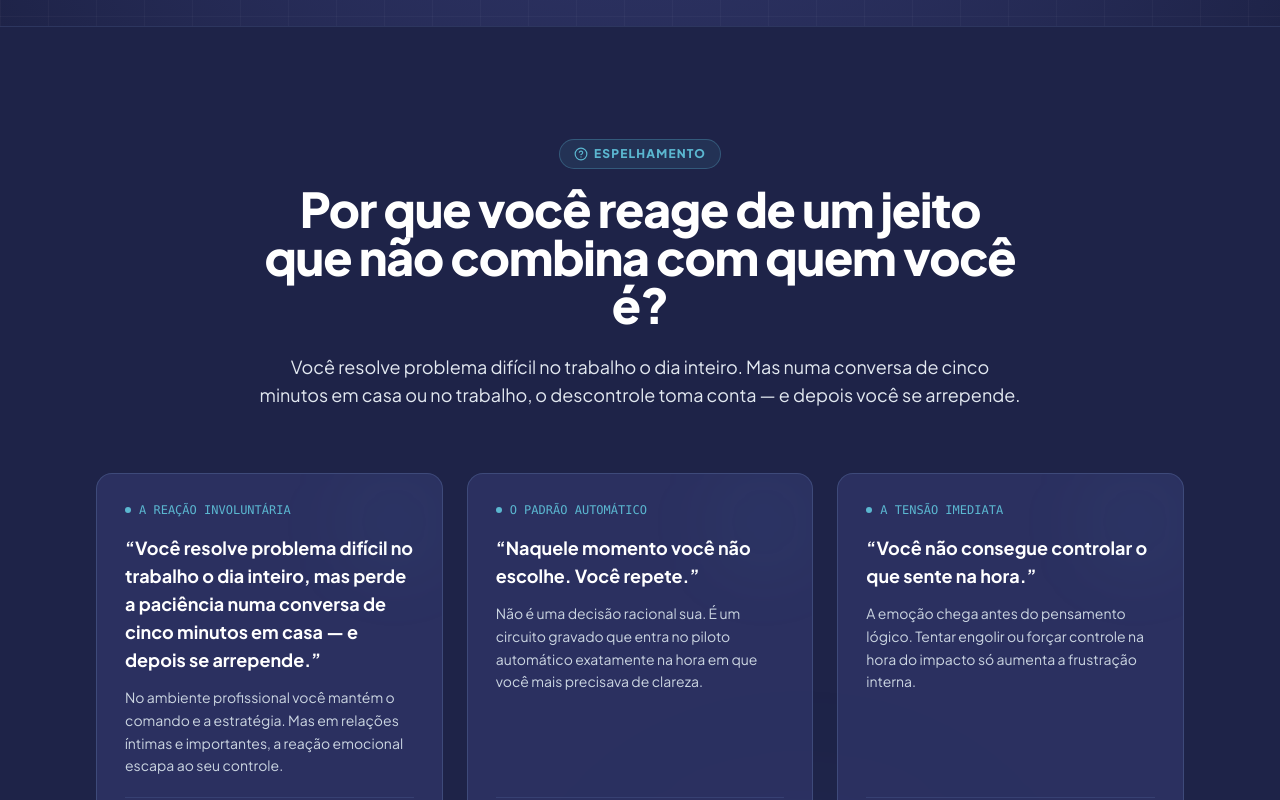
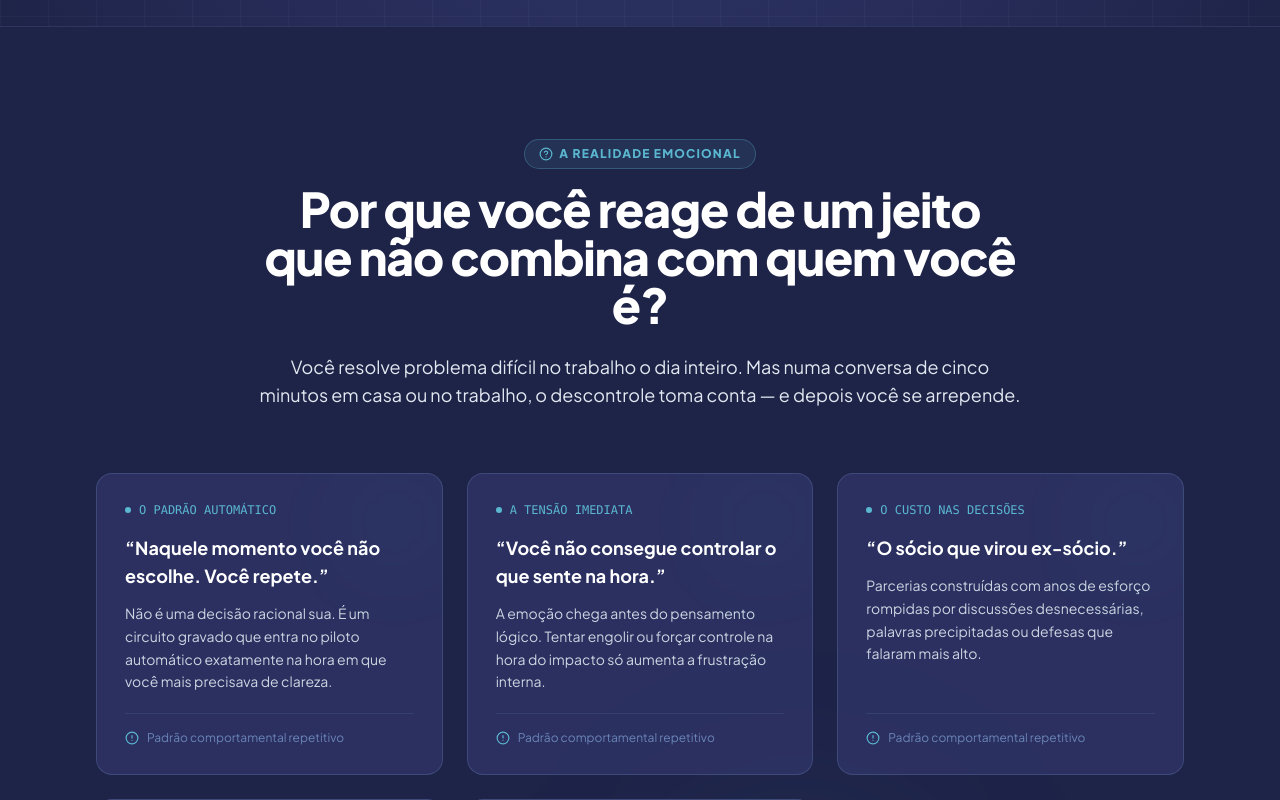
Before and after one commit to Marcelribeiro777/landing-page-vicente-governe-suas-emo-es, a React (Vite) app: page / in a window 1280 px wide. Shown: the part 1040-1840 px from the top of the page. Built offline with nearby package versions, Linux system fonts and the light colour scheme; a web font is replaced by a local one.

Commit message:
Remover espelhamento e card de reacao involuntaria da secao de dor (v0.0.17)

```diff
--- a/package.json
+++ b/package.json
@@ -2,7 +2,7 @@
   "name": "skip-react-template",
   "description": "A frontend React Vite TypeScript Shadcn UI template for Skip projects",
   "private": true,
-  "version": "0.0.16",
+  "version": "0.0.17",
   "type": "module",
   "scripts": {
     "start": "vite dev",
--- a/src/components/event/EventPainMirroring.tsx
+++ b/src/components/event/EventPainMirroring.tsx
@@ -23,7 +23,7 @@ export function EventPainMirroring() {
           </p>
         </div>
 
-        {/* 6 Quote Cards Grid */}
+        {/* Quote Cards Grid */}
         <div className="grid grid-cols-1 md:grid-cols-2 lg:grid-cols-3 gap-6 mb-16">
           {eventContent.painMirroring.quoteCards.map((card, idx) => (
             <div
--- a/src/content/event.ts
+++ b/src/content/event.ts
@@ -212,7 +212,7 @@ export const eventContent: EventData = {
   },
 
   painMirroring: {
-    eyebrow: 'ESPELHAMENTO',
+    eyebrow: 'A REALIDADE EMOCIONAL',
     title: 'Por que você reage de um jeito que não combina com quem você é?',
     subtitle:
       'Você resolve problema difícil no trabalho o dia inteiro. Mas numa conversa de cinco minutos em casa ou no trabalho, o descontrole toma conta — e depois você se arrepende.',
@@ -221,13 +221,6 @@ export const eventContent: EventData = {
       'Naquele momento você não escolhe. Você repete.',
     ],
     quoteCards: [
-      {
-        quote:
-          '“Você resolve problema difícil no trabalho o dia inteiro, mas perde a paciência numa conversa de cinco minutos em casa — e depois se arrepende.”',
-        elaboration:
-          'No ambiente profissional você mantém o comando e a estratégia. Mas em relações íntimas e importantes, a reação emocional escapa ao seu controle.',
-        tag: 'A REAÇÃO INVOLUNTÁRIA',
-      },
       {
         quote: '“Naquele momento você não escolhe. Você repete.”',
         elaboration:
--- a/src/lib/pocketbase/schema.json
+++ b/src/lib/pocketbase/schema.json
@@ -1,5 +1,5 @@
 {
-  "generatedAt": "2026-09-11T17:22:24.467Z",
+  "generatedAt": "2026-09-11T17:28:17.716Z",
   "collections": [
     {
       "name": "users",
--- a/src/pages/Index.tsx
+++ b/src/pages/Index.tsx
@@ -31,7 +31,7 @@ export default function Index() {
       {/* 1. Hero (Above the Fold): Título Afacad, Hook principal, badges de data/local */}
       <EventHero />
 
-      {/* 2. Dor / Espelhamento Emocional: "Por que você reage de um jeito que não combina com quem você é?" */}
+      {/* 2. Dor / Realidade Emocional: "Por que você reage de um jeito que não combina com quem você é?" */}
       <EventPainMirroring />
 
       {/* 3. Normalização / Explicação (Quebra com fundo branco): "Isso não quer dizer que você tem um defeito..." + O Custo */}
```
Also changed, not shown: .skip.config.json.
